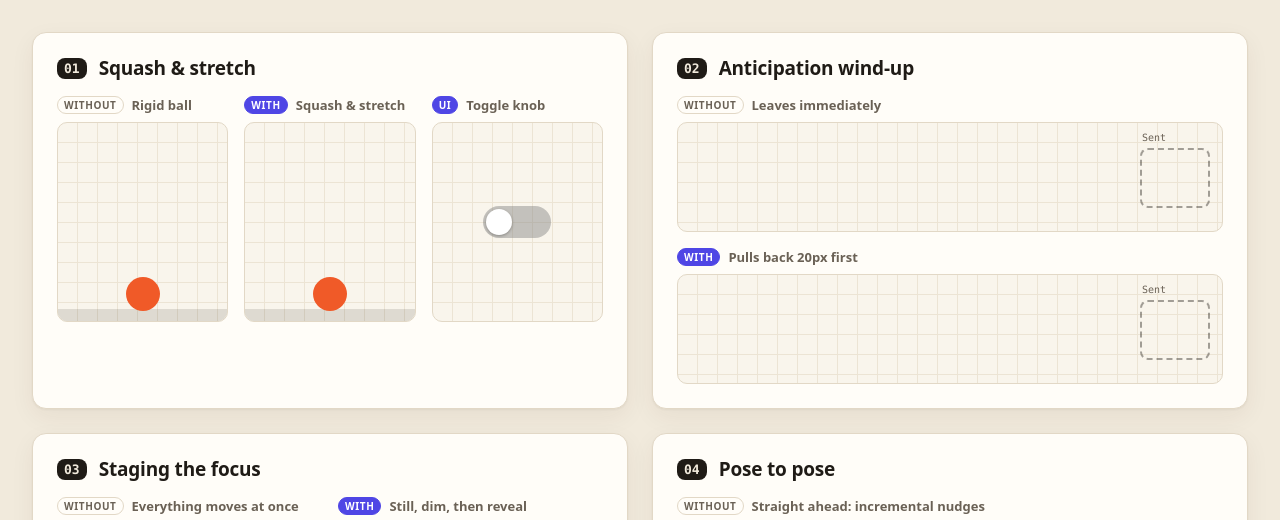
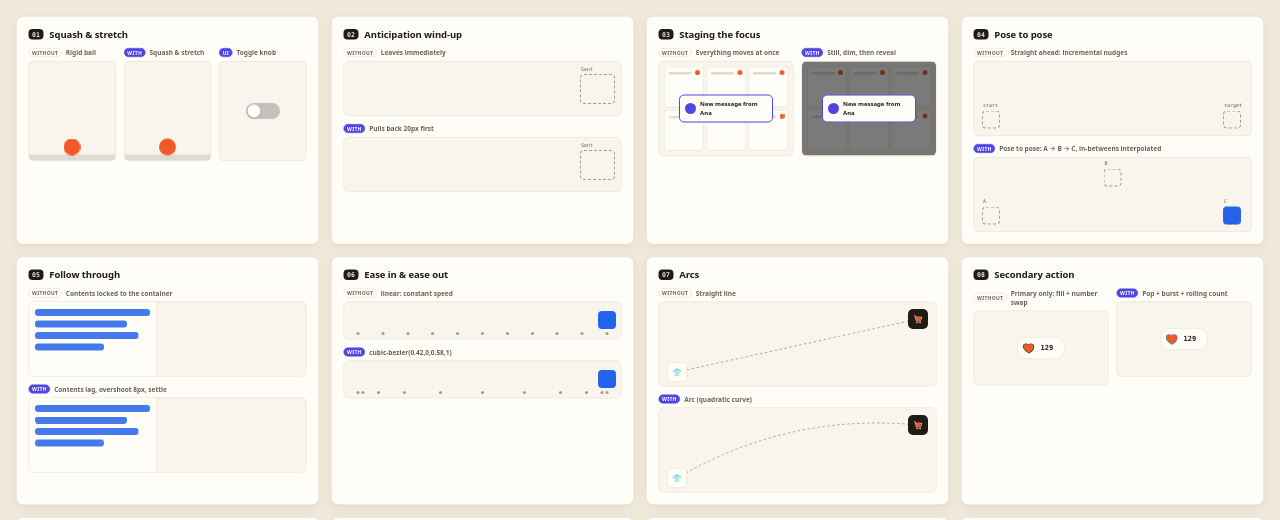
Before and after one commit to kweeyo09/ux-animation-kit, a website: page gallery/record.html in a window 1280 px wide. Shown: the top 520 px of the page. Drawn offline with Linux system fonts and the light colour scheme.

Commit message:
Compact recording view: scale the 20 boxes to fit one screen
record.html scales the grid to 50% by default, so all 20 boxes fit on a
1920×1080 screen with no scrolling. "-" / "=" adjust in 5% steps, "0"
resets, ?scale= sets it from the URL. Nothing extra is drawn on screen.

Co-Authored-By: Claude Opus 5.5 <noreply@anthropic.com>
Claude-Session: https://claude.ai/code/session_01EEx9PqfaRg7w9WrmLo1djy

```diff
--- a/gallery/app.js
+++ b/gallery/app.js
@@ -173,6 +173,35 @@
 
   applyMotion();
   if (RECORD) Object.keys(apis).forEach(function (id) { if (apis[id].loop) apis[id].loop(); });
+
+  /* record view: scale the whole grid down so more boxes fit on screen.
+   * Default 50%; '-' and '=' adjust in 5% steps, '0' resets; ?scale=0.4 also works. */
+  if (RECORD) {
+    var scale = 0.5;
+    try {
+      var q = new URLSearchParams(location.search).get('scale');
+      var saved = localStorage.getItem('ux-record-scale');
+      if (q && +q > 0) scale = +q; else if (saved && +saved > 0) scale = +saved;
+    } catch (e) { /* storage unavailable */ }
+    var applyScale = function () {
+      main.style.width = (100 / scale) + 'vw';
+      main.style.transform = 'scale(' + scale + ')';
+      var vp = main.parentNode; // .record-viewport clips the unscaled layout box
+      if (vp && vp.classList.contains('record-viewport')) vp.style.height = Math.ceil(main.offsetHeight * scale) + 'px';
+    };
+    document.addEventListener('keydown', function (ev) {
+      if (ev.ctrlKey || ev.metaKey || ev.altKey) return;
+      if (ev.key === '-' || ev.key === '_') scale = Math.max(0.25, +(scale - 0.05).toFixed(2));
+      else if (ev.key === '=' || ev.key === '+') scale = Math.min(1, +(scale + 0.05).toFixed(2));
+      else if (ev.key === '0') scale = 0.5;
+      else return;
+      try { localStorage.setItem('ux-record-scale', String(scale)); } catch (e) { /* ignore */ }
+      applyScale();
+    });
+    window.addEventListener('resize', applyScale);
+    if (typeof ResizeObserver !== 'undefined') new ResizeObserver(applyScale).observe(main);
+    applyScale();
+  }
   if (location.hash && document.getElementById(location.hash.slice(1))) {
     setTimeout(function () { goTo(location.hash.slice(1)); }, 0);
   }
--- a/gallery/record.html
+++ b/gallery/record.html
@@ -8,7 +8,7 @@
 </head>
 <body class="record">
   <!-- Capture view for screen recordings: the 20 principle boxes only, motion demos loop. -->
-  <main id="main" class="record-grid"></main>
+  <div class="record-viewport"><main id="main" class="record-grid"></main></div>
   <script src="registry.js"></script>
   <script src="demos.js"></script>
   <script src="app.js"></script>
--- a/gallery/styles.css
+++ b/gallery/styles.css
@@ -286,7 +286,9 @@ select { border: 1px solid var(--line); background: var(--surface); border-radiu
 }
 
 /* ---------- Record view (record.html): just the 20 boxes on beige ---------- */
-body.record { background: var(--bg); }
+body.record { background: var(--bg); overflow-x: hidden; }
+.record .record-viewport { overflow: clip; }
+.record .record-grid { max-width: none; margin: 0; transform-origin: 0 0; }
 .record-grid { max-width: 1680px; margin: 0 auto; padding: 32px; display: grid; grid-template-columns: repeat(auto-fill, minmax(min(100%, 520px), 1fr)); gap: 24px; align-content: start; }
 .record .card { box-shadow: 0 1px 2px rgba(60,40,10,.05), 0 8px 24px rgba(60,40,10,.06); }
 .record .card .tag, .record .card .card-id, .record .card .summary, .record .card .label-note,
--- a/scripts/smoke-test.js
+++ b/scripts/smoke-test.js
@@ -254,11 +254,13 @@ async function launch() {
   await mp.locator('#ux-14').screenshot({ path: path.join(SHOTS, 'mobile-ux-14.png') });
 
   /* record view: just the 20 boxes on beige, motion looping */
-  const rec = await (await browser.newContext({ viewport: { width: 1600, height: 1000 } })).newPage();
+  const rec = await (await browser.newContext({ viewport: { width: 1920, height: 1080 } })).newPage();
   rec.on('pageerror', e => errors.push('record pageerror: ' + e.message));
   await rec.goto('file://' + path.join(ROOT, 'gallery', 'record.html'));
   await rec.waitForTimeout(500);
   ok(await rec.locator('.card').count() === 20, 'record: 20 boxes');
+  const fit = await rec.evaluate(() => ({ inView: Array.from(document.querySelectorAll('.card')).filter(c => { const r = c.getBoundingClientRect(); return r.top >= 0 && r.bottom <= innerHeight && r.right <= innerWidth; }).length, scroll: document.documentElement.scrollHeight - innerHeight }));
+  ok(fit.inView === 20 && fit.scroll <= 1, `record: all 20 boxes fit one 1920×1080 screen at 50% (${fit.inView} in view, ${fit.scroll}px extra scroll)`);
   ok(await rec.evaluate(() => getComputedStyle(document.body).backgroundColor) === 'rgb(241, 234, 220)', 'record: beige background');
   const visibleText = await rec.evaluate(() => Array.from(document.querySelectorAll('.summary, .card-id, .tag, .label-note, .group-title, header, nav, .lab > .controls, .demo > .controls, .demo > .readout, .lab > .readout')).filter(e => e.offsetParent !== null).length);
   ok(visibleText === 0, `record: no descriptive text, chrome or control bars visible (${visibleText})`);
```
Also changed, not shown: README.md.
